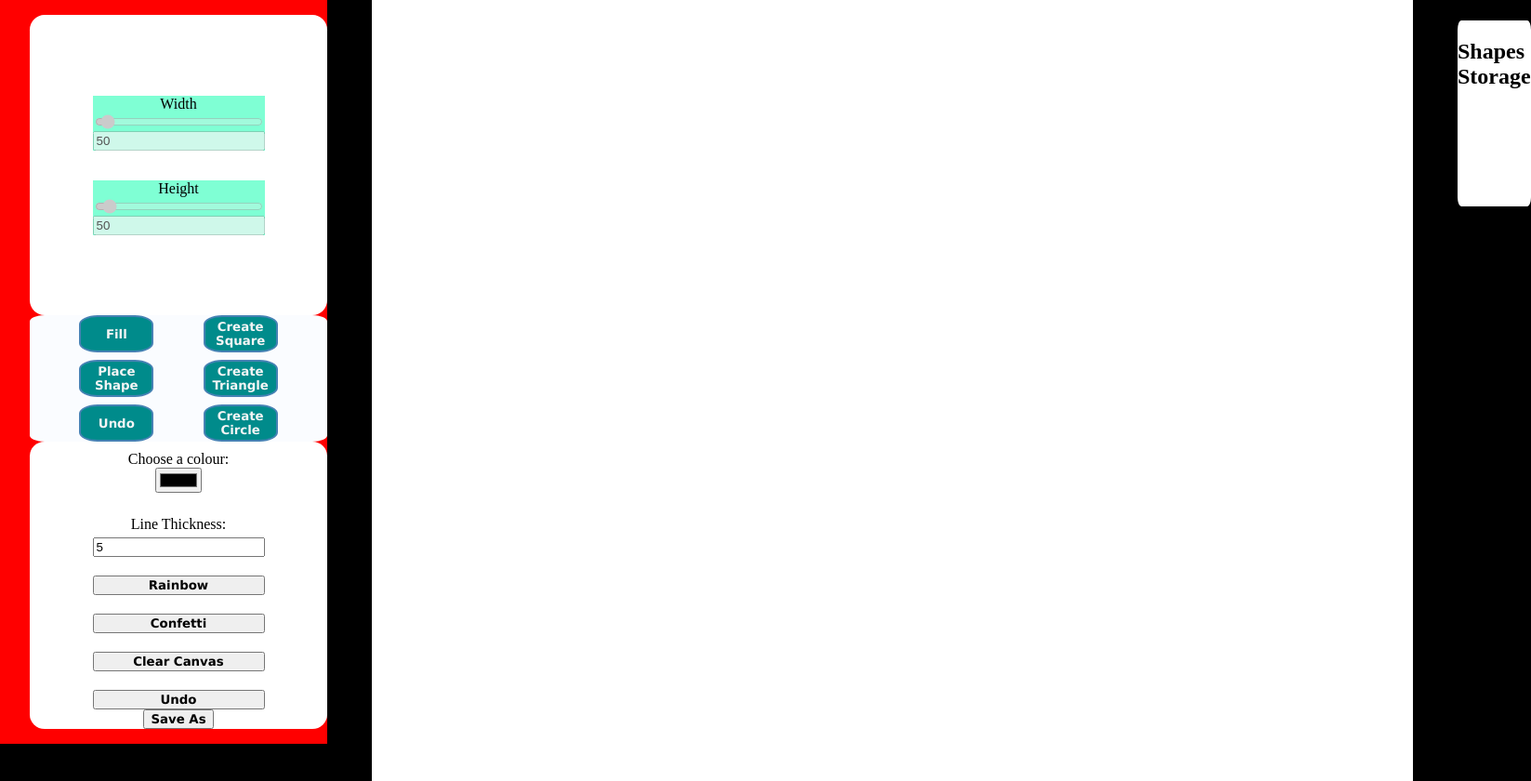
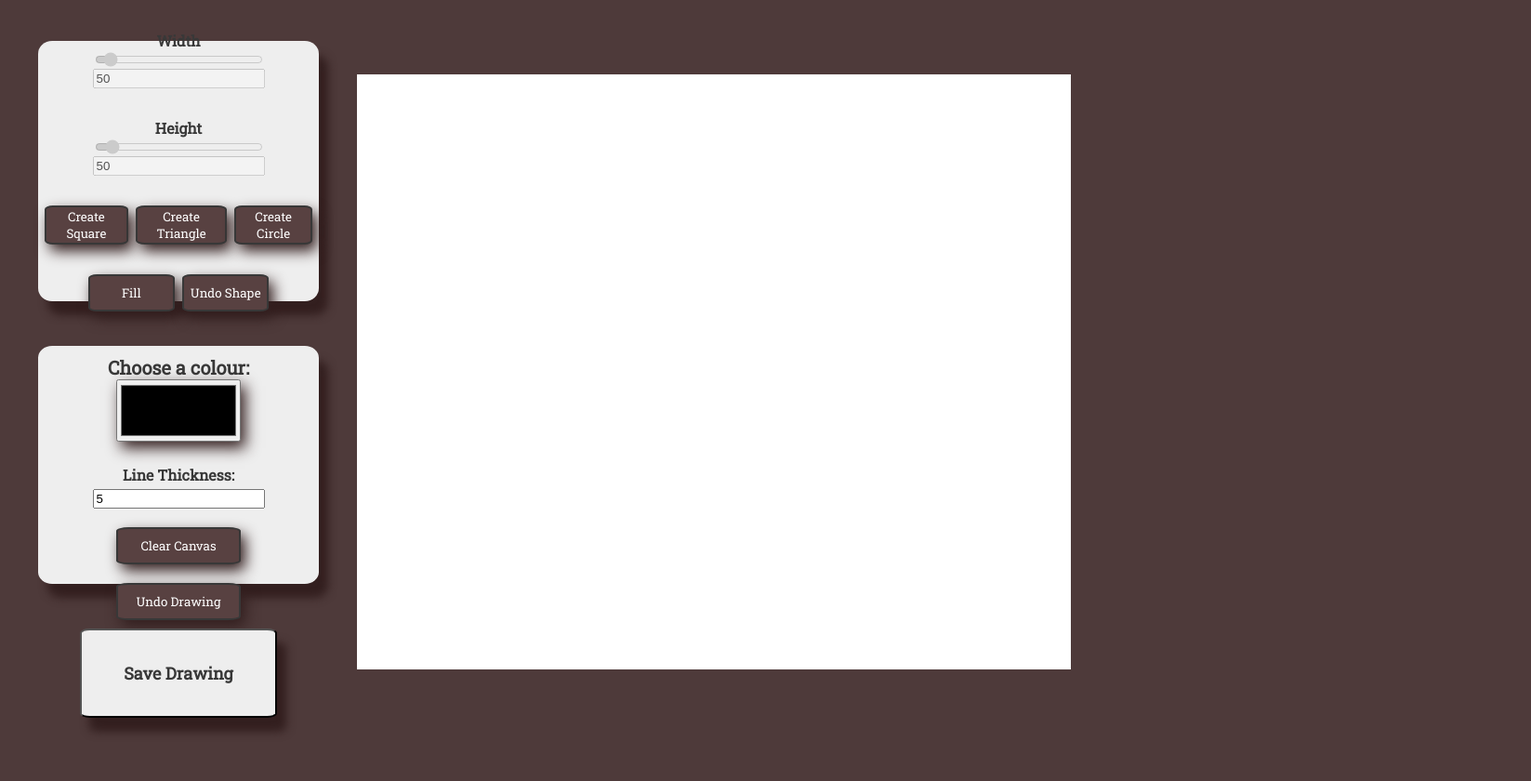
Before and after one commit to Stammak93/drawing-board, a plain HTML site: page index.html in a window 1280 px wide. Shown: the whole page at 93% size, 1647 px wide, since content can reach past the window. After the commit the page ends 800 px from the top, so only its background shows below. Drawn offline with Linux system fonts and the light colour scheme.

Commit message:
Sorting out the layout of the page.

```diff
--- a/index.html
+++ b/index.html
@@ -4,6 +4,9 @@
     <meta charset="UTF-8">
     <meta http-equiv="X-UA-Compatible" content="IE=edge">
     <meta name="viewport" content="width=device-width, initial-scale=1.0">
+    <link rel="preconnect" href="https://fonts.googleapis.com">
+    <link rel="preconnect" href="https://fonts.gstatic.com" crossorigin>
+    <link href="https://fonts.googleapis.com/css2?family=Roboto+Slab&display=swap" rel="stylesheet">
     <link rel="stylesheet" href="style.css">
     <title>Test</title>
 </head>
@@ -21,17 +24,14 @@
             <input class="tool" id="height-slider" type="range" min="5" value="50">
             <input type="number" class="tool" id="height-value"></input>
           </div>
-        </div>
-        <div class="shape-choice-container">
           <div class="shape-btn-container-one">
-            <button class="fill-shape">Fill</button>
-            <button class="place-shape">Place Shape</button>
-            <button class="undo-shape">Undo</button>
-          </div>
-          <div class="shape-btn-container-two">
             <button class="create-square">Create Square</button>
             <button class="create-triangle">Create Triangle</button>
             <button class="create-circle">Create Circle</button>
+          </div>
+          <div class="shape-btn-container-two">
+            <button class="fill-shape">Fill</button>
+            <button class="undo-shape">Undo Shape</button>
           </div>
         </div>
         <div class="toolbar-container-two">
@@ -42,21 +42,24 @@
             </div>
             <label class="line-width-label" for="line-width">Line Thickness: </label>
             <input id="line-width" name="line-width" type="number" value="5" max="60">
-            <button class="rainbow-colours">Rainbow</button>
-            <button class="confetti">Confetti</button>
             <button id="clear-canvas">Clear Canvas</button>
-            <button id="undo-change">Undo</button>
+            <button id="undo-change">Undo Drawing</button>
           </div>
-          <div>
-            <button id="save-as">Save As</button>
-          </div>
+        </div>
+        <div class="save-btn">
+          <button id="save-as">Save Drawing</button>
         </div>
       </div>
       <div class="sketch-container">
         <canvas class="sketch"></canvas>
       </div>
-      <div class="shapes-container">
-        <h2>Shapes Storage</h1>
+      <img src="" alt="">
+        <div class="photo-container">
+          <img src="" alt="">
+        <div class="blinds-effect-container">
+          <div class="blind"></div>
+          <div class="blind"></div>
+        </div>
       </div>
     </div>
     <script src="drawing.js"></script>
--- a/shapes.js
+++ b/shapes.js
@@ -1,4 +1,3 @@
-
 
 let shapesContainer = document.querySelector("div.shapes-container")
 let heightSlider = document.querySelector("input#height-slider")
@@ -79,48 +78,6 @@ const enableCircleInputs = () => {
 }
 
 
-shapeFillButton.addEventListener("click",(e) => {
-
-    if(fillShape === "no-fill") {
-        fillShape = "fill"
-    } else {
-        fillShape = "no-fill"
-    }
-})
-
-
-const drawTriangle = (fillShape,lineW,colour,xValue,yValue,widthValue,heightValue) => {
-
-    ctx.lineWidth = lineW
-
-    let triangleWidth = Math.floor(widthValue/2)
-
-    if(fillShape === "fill") {
-        ctx.fillStyle = colour
-        ctx.beginPath()
-        ctx.moveTo(xValue,yValue)
-        ctx.lineTo(xValue-triangleWidth, yValue+heightValue)
-        ctx.lineTo(xValue+triangleWidth, yValue+heightValue)
-        ctx.fill()
-
-    } else {
-        ctx.strokeStyle = colour
-        ctx.beginPath()
-        ctx.moveTo(xValue,yValue)
-        ctx.lineTo(xValue-triangleWidth, yValue+heightValue)
-        ctx.lineTo(xValue+triangleWidth, yValue+heightValue)
-        ctx.closePath()
-        ctx.stroke()
-    }
-}
-
-
-const saveTriangleInfoToArray = (fillShape,lineW,colour,xValue,yValue,widthValue,heightValue) => {
-
-    shapeArray.push("triangle",fillShape,lineW,colour,xValue,yValue,widthValue,heightValue)
-}
-
-
 const drawShapes = (shapeArray) => {
 
     for (let i=0; i < shapeArray.length; i+=8) {
@@ -159,6 +116,50 @@ undoShapeButton.addEventListener("click",(e) => {
     drawPaths(pathArray)
     drawShapes(shapeArray)
 })
+
+
+shapeFillButton.addEventListener("click",(e) => {
+
+    if(fillShape === "no-fill") {
+        fillShape = "fill"
+    } else {
+        fillShape = "no-fill"
+    }
+})
+
+
+// Triangle Related stuff
+
+const drawTriangle = (fillShape,lineW,colour,xValue,yValue,widthValue,heightValue) => {
+
+    ctx.lineWidth = lineW
+
+    let triangleWidth = Math.floor(widthValue/2)
+
+    if(fillShape === "fill") {
+        ctx.fillStyle = colour
+        ctx.beginPath()
+        ctx.moveTo(xValue,yValue)
+        ctx.lineTo(xValue-triangleWidth, yValue+heightValue)
+        ctx.lineTo(xValue+triangleWidth, yValue+heightValue)
+        ctx.fill()
+
+    } else {
+        ctx.strokeStyle = colour
+        ctx.beginPath()
+        ctx.moveTo(xValue,yValue)
+        ctx.lineTo(xValue-triangleWidth, yValue+heightValue)
+        ctx.lineTo(xValue+triangleWidth, yValue+heightValue)
+        ctx.closePath()
+        ctx.stroke()
+    }
+}
+
+
+const saveTriangleInfoToArray = (fillShape,lineW,colour,xValue,yValue,widthValue,heightValue) => {
+
+    shapeArray.push("triangle",fillShape,lineW,colour,xValue,yValue,widthValue,heightValue)
+}
 
 
 // Circle Related Stuff
--- a/style.css
+++ b/style.css
@@ -1,8 +1,12 @@
 body {
-    background-color: black;
+    background-color: #4e3a3a;/*#999999;/*#ad6f6f;#e7d39c;*/
     padding: 0;
     margin: 0;
     height: 100vh;
+    font-family: 'Roboto Slab', serif;
+    font-weight: bold;
+    color: #383838;
+    overflow: hidden;
 }
 
 
@@ -10,17 +14,16 @@ div.main-container {
     display: flex;
     height: 100%;
     width: 100%;
-    justify-content: space-between;
+    justify-content: start;
     align-items: center;
     gap: 3em;
 }
 
 
 div.sketch-container {
-    background-color: white;
     display: flex;
-    height: 55em;
-    width: 70em;
+    height: 80%;
+    width: 60%;
     justify-content: center;
     align-items: center;
 }
@@ -29,38 +32,41 @@ div.sketch-container {
 canvas.sketch {
     background-color: white;
     display: flex;
-    height: 55em;
-    width: 70em;
+    height: 100%;
+    width: 100%;
+    /*height: 55rem;
+    width: 70rem;*/
 }
 
 
 
 .toolbars {
-    background-color: red;
     display: flex;
     height: 100%;
     flex-direction: column;
-    justify-content: space-between;
+    justify-content: center;
+    align-items: center;
+    gap: 3em;
 }
 
 
 .toolbar-container-one {
-    background-color: white;
-    margin-left: 2em;
+    background-color: #eeeeee;
+    margin-left: 3em;
     margin-top: 1em;
     display: flex;
     flex-direction: column;
     justify-content: center;
     align-items: center;
     gap: 2em;
-    height: 25em;
-    width: 20em;
+    height: 35%;
+    width: 90%;
     border-radius: 5%;
+    box-shadow: 10px 15px 10px #331f1f;
 }
 
 
 .tools{
-    background-color: aquamarine;
     text-align: center;
     display: flex;
     flex-direction: column;
@@ -68,65 +74,75 @@ canvas.sketch {
 }
 
 
-.shape-choice-container {
-    background-color: #fafcff;
-    margin-left: 2em;
-    display: flex;
-    justify-content: space-evenly;
-    height: 9em;
-    width: 20em;
-    border-radius: 5%;
-}
-
-
 .shape-btn-container-one {
     display: flex;
-    flex-direction: column;
-    width: 5em;
+    flex-direction: row;
+    width: 18em;
     align-items: center;
     justify-content: center;
     gap: 0.5em;
 }
 
 
+.shape-btn-container-one button {
+
+    font-family: 'Roboto Slab', serif;
+    font-weight: 400;
+    border: 2px solid#383838;
+    border-radius: 10%;
+    background-color: #584141;
+    box-shadow: 5px 7px 15px #331f1f;
+    color: #ffffff;
+}
+
+
 .shape-btn-container-two {
     display: flex;
-    flex-direction: column;
-    width: 5em;
+    flex-direction: row;
+    width: 18em;
     align-items: center;
     justify-content: center;
     gap: 0.5em;
 }
 
 
-.shape-choice-container button {
-    width: 6em;
+.shape-btn-container-two button {
+
+    font-family: 'Roboto Slab', serif;
+    font-weight: 400;
+    border: 2px solid #383838;
+    border-radius: 10%;
+    background-color: #584141;
+    box-shadow: 5px 7px 15px #331f1f;
+    color: #ffffff;
+}
+
+
+button.fill-shape, .undo-shape {
+    width: 7em;
     height: 3em;
-    border-radius: 25%;
-    border: 2px solid steelblue;
-    background-color: darkcyan;
-    color: whitesmoke;
-    font-weight: bold;
 }
 
 
 .toolbar-container-two {
-    background-color: white;
-    margin-left: 2em;
-    margin-bottom: 1em;
+    background-color: #eeeeee;
+    margin-left: 3em;
     display: flex;
     flex-direction: column;
     justify-content: space-between;
     align-items: center;
-    height: 22em;
-    width: 20em;
+    height: 32%;
+    width: 90%;
     border-radius: 5%;
+    box-shadow: 10px 15px 10px #331f1f;
 }
 
 
 .drawing-stuff {
     display: flex;
     flex-direction: column;
+    justify-content: space-evenly;
+    align-items: center;
     gap: 20px;
 }
 
@@ -141,6 +157,19 @@ canvas.sketch {
 }
 
 
+label[for='colour'] {
+    font-weight: bold;
+    font-size: 20px;
+}
+
+
+input#colour {
+    width: 10em;
+    height: 5em;
+    box-shadow: 5px 7px 15px #331f1f;
+}
+
+
 .line-width-label {
     text-align: center;
     position: relative;
@@ -148,24 +177,43 @@ canvas.sketch {
 }
 
 
-.shapes-container {
-    background-color: white;
-    margin-top: 1.4em;
-    display: flex;
-    justify-content: center;
-    align-self: flex-start;
-    margin-right: 2em;
-    height: 200px;
-    width: 25em;
-    border-radius: 5%;
+.drawing-stuff button {
+    width: 10em;
+    height: 3em;
+    font-family: 'Roboto Slab', serif;
+    font-weight: 400;
+    border: 2px solid #383838;
+    border-radius: 10%;
+    background-color: #584141;
+    box-shadow: 5px 7px 15px #331f1f;
+    color: #ffffff;
+
 }
 
 
-button {
-    font-weight: bold;
-    font-family: Verdana, Geneva, Tahoma, sans-serif;
+.save-btn {
+    display: flex;
+    justify-content: center;
+    width: 90%;
+    height: 12%;
+    margin-left: 3em;
 }
 
-h2 {
+
+.save-btn button {
+    font-family: 'Roboto Slab', serif;
+    color: #383838;
+    font-size: 18px;
     font-weight: bold;
+    border-radius: 5%;
+    background-color: #eeeeee;
+    width: 70%;
+    height: 100%;
+    box-shadow: 10px 15px 10px #331f1f;
 }
+
+
+.save-btn button:hover {
+    background-color: #584141;
+    color: #ffffff;
+}
```
Also changed, not shown: images/style.jpg (added).
